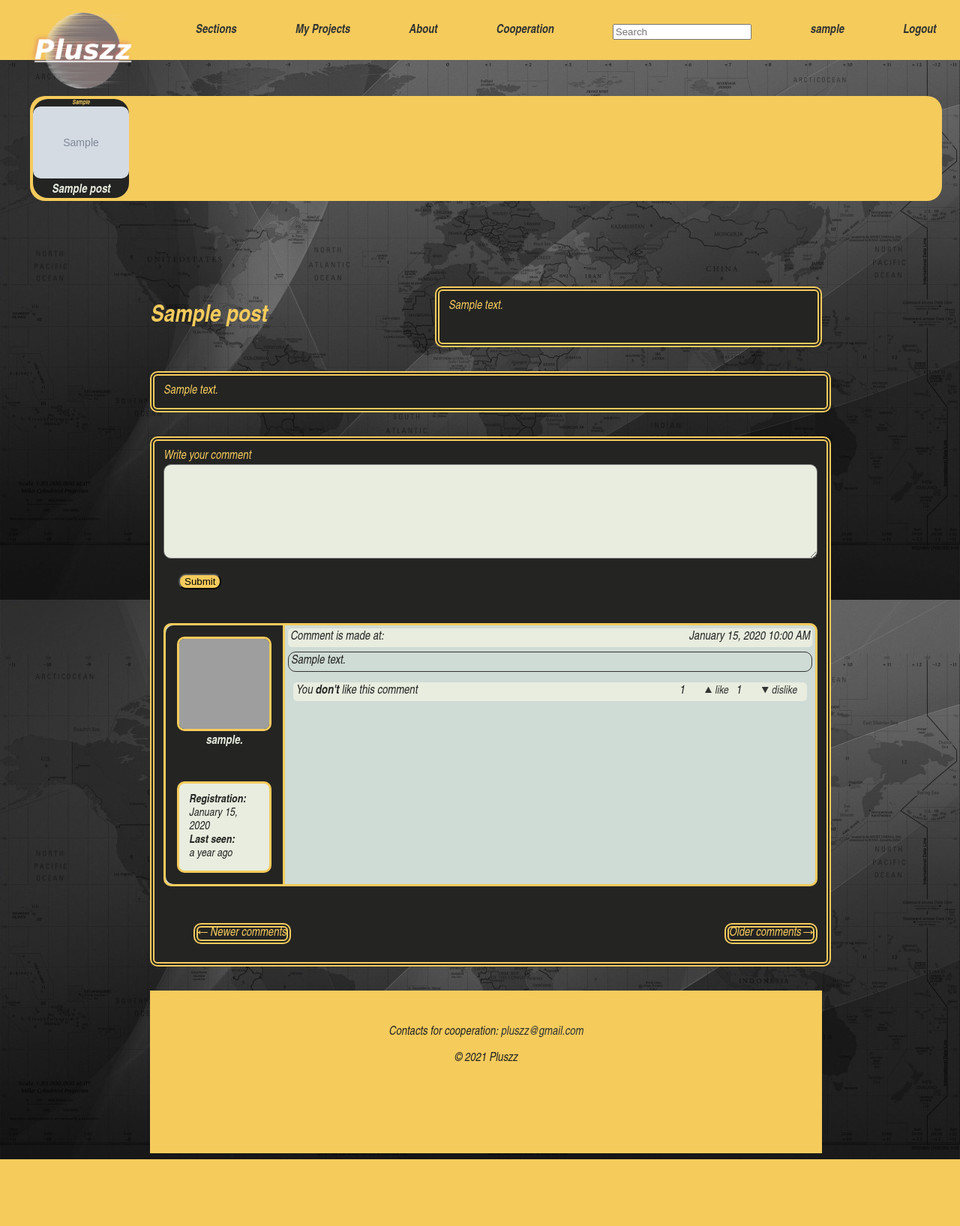
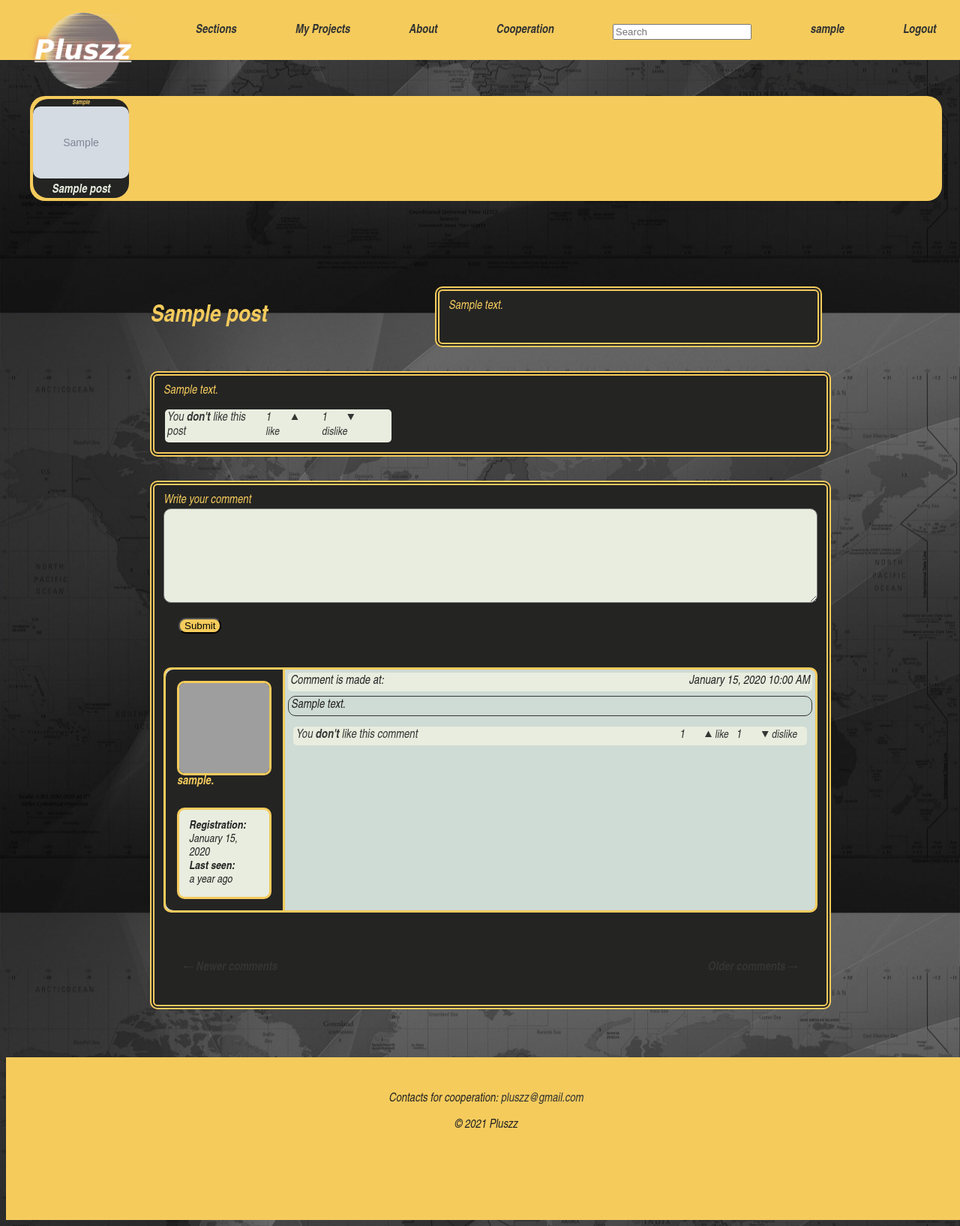
Before and after one commit to rubpluszz/pluszzblog, a Flask app: page /post/1 in a window 1280 px wide. Shown: the whole page at 75% size. Before the commit the page ends 1546 px from the top, so only its background shows below. Run offline with Flask 2, Linux system fonts and the light colour scheme; a user stored in the database is signed in; tables that the repository leaves empty hold one stand-in row (values such as "Sample post"); grey boxes marked "Sample" are stand-in pictures; some libraries are stand-ins or nearby versions; grey boxes are pictures that could not be loaded.

Commit message:
user page

```diff
--- a/app/main/routes.py
+++ b/app/main/routes.py
@@ -9,7 +9,7 @@ from app import db
 from app.models import User, Post, Comments, likes_table_comments
 from app.translate import translate
 from app.main import bp
-from app.main.forms import PostForm, CommentsForm
+from app.main.forms import PostForm, CommentsForm, EmptyForm
 
 @bp.route('/', methods=['GET', 'POST'])
 @bp.route('/index', methods=['GET', 'POST'])
@@ -72,6 +72,23 @@ def post(post_id):
                             title=post.title, post=post, next_url=next_url, prev_url=prev_url, form=form, db=db,
                             comments=comments, locale=locale, user=user, selected_posts=selected_posts)
 
+@bp.route('/liked_post/<int:post_id>')
+@login_required
+def like_post( post_id):
+    post = Post.query.filter_by(id=post_id).first_or_404()
+    current_user.like_this_post(post)
+    db.session.commit()
+    return redirect(url_for('main.post', post_id=post_id))
+
+
+@bp.route('/dislike_comment/<int:post_id>')
+@login_required
+def dislike_post( post_id):
+    post = Post.query.filter_by(id=post_id).first_or_404()
+    current_user.dislike_this_post(post)
+    db.session.commit()
+    return redirect(url_for('main.post', post_id=post_id))
+
 
 @bp.route('/like_comment/<int:comment_id>/<int:post_id>')
 @login_required
@@ -89,6 +106,7 @@ def dislike_comment(comment_id, post_id):
     current_user.dislike_this_comments(comment)
     db.session.commit()
     return redirect(url_for('main.post', post_id=post_id))
+
 
 @bp.route("/about")
 def about():
@@ -109,3 +127,11 @@ def section():
 def cooperation():
     selected_posts = db.session.query(Post).filter(Post.selected_posts==1).all()
     return render_template('coperation.html', selected_posts=selected_posts)
+
+@bp.route('/user/<username>')
+def user(username):
+    user = User.query.filter_by(username=username).first_or_404()
+    liked_posts= user.liked_posts()
+    form = EmptyForm()
+    page = request.args.get('page', 1, type=int)
+    return render_template('user_page.html', user=user, form=form ,liked_posts=liked_posts)
--- a/app/models.py
+++ b/app/models.py
@@ -143,7 +143,10 @@ class User(UserMixin, PaginatedAPIMixin, db.Model):
         digest = md5(self.email.lower().encode('utf-8')).hexdigest()
         return 'https://www.gravatar.com/avatar/{}?d=identicon&s={}'.format(digest, size)
 
-
+    def liked_posts(self):
+        liked = self.liked_post.all()
+        print(liked)
+        return liked
     def this_post_liked(self, post):
         return self.liked_post.filter(likes_table_posts.c.id_post == post.id).count() > 0
 
@@ -231,6 +234,13 @@ class Post(db.Model):
     description = db.Column(db.String(160))#description post
     selected_posts = db.Column(db.Boolean)
 
+    def coin_likes(self,):
+        return db.session.query(likes_table_posts).filter(likes_table_posts.c.id_post == self.id).count()
+
+    def coin_dislikes(self,):
+        return db.session.query(dislikes_table_posts).filter(dislikes_table_posts.c.id_post == self.id).count()
+
+
     def vievs_upper():
         self.vievs = self.c.vievs + 1
 
--- a/app/static/style.css
+++ b/app/static/style.css
@@ -80,6 +80,7 @@ h1{
 div.fixed-sm-bottom{
 	background:#F5CB5C;
 	color: #242423;
+	margin-top: 4em;
 	padding-top: 12px;
 	padding-bottom:100px;
 
@@ -169,10 +170,13 @@ div.post_title-post_discription{
 }
 
 h4.featurette-heading{
-    color:#242423;
+    color:#F5CB5C;
     margin-top: 5px;
     margin-bottom: 5px;
+    margin-right: auto;
+    margin-left: auto;
 }
+
 
 img.featurette-image{
 	border-radius: 0px 20px 20px 0px;
@@ -296,12 +300,6 @@ img.featurette-image{
 	flex-direction:row;
 }
 
-.control-pager>a{
-	color:#F5CB5C;
-	border: 6px double #F5CB5C;
-	text-decoration:none;
-	border-radius: 10px;
-}
 
 .in-post-image{
 	border-radius:10px 10px 10px 10px;
@@ -459,6 +457,7 @@ img.featurette-image{
 
 
 .likes-table{
+	color: #333533;
 	display: flex;
 	flex-direction: row;
 	width: 97%;
@@ -488,3 +487,64 @@ img.featurette-image{
 	margin-top: 4em;
 	margin-bottom: 4em;
 }
+
+.user_table_in_user_page{
+	margin-bottom: 8em;
+	display: flex;
+	flex-direction: row;
+	background: #333533;
+	color: #F5CB5C;
+	border: 3px solid #F5CB5C;
+	border-radius:10px;
+}
+
+
+.avatar-in-user-page{
+	margin-bottom: 2em;
+    margin-top: 2em;
+	margin-left: 2em;
+	margin-right: 5em;
+	border: 3px solid #F5CB5C;
+	border-radius:10px;
+
+}
+
+.user-information-in-usertable a{
+	color: #F5CB5C;
+}
+
+a.user-page-button{
+	font-color: #242423;
+	background: #F5CB5C;
+	margin: 20px;
+	border-radius:15px;
+	padding: 7px;
+	font-weight:bold;
+}
+
+a.user-page-button-disabled{
+	font-color: #333533;
+	background: #242423;
+	margin: 20px;
+	border-radius:15px;
+	padding: 7px;
+	font-weight:bold;
+}
+
+a.user-page-button:hover{
+	background: #242423;
+	margin: 20px;
+	border-radius:15px;
+	padding: 7px;
+	font-weight:bold;
+	color: #F5CB5C;
+}
+
+a.next-disabled{
+	font-color:#CFDBD5;
+}
+
+a.previous-disabled{
+	font-color:#CFDBD5;color:#CFDBD5;
+
+}
--- a/app/templates/_comment.html
+++ b/app/templates/_comment.html
@@ -1,28 +1,29 @@
 
                       <div class="container comment-table">
                         <div class="post-column comment-avatar">
+                          {% set user = User.query.filter_by(id=comment.user_id).first() %}
+                          <a href={{ url_for("main.user", username=user.username) }}>
                             <img class="avatar-in-comments" align="right" data-src="holder.js/500x500/auto" alt="90x90" src="{{ User.query.filter_by(id=comment.user_id).first().avatar(120) }}" data-holder-rendered="true" title="{{ User.query.filter_by(id=comment.user_id).first().status }}">
                             <h4 class="featurette-heading">
-                                <b title="{{ User.query.filter_by(id=comment.user_id).first().status }}">{{ User.query.filter_by(id=comment.user_id).first().username }}.</b>
+                                <b title="{{ User.query.filter_by(id=comment.user_id).first().status }}">{{ user.username }}.</b>
                             </h4>
-                                <br>
                                 <br>
                                 <div class="usr-information-in-comments" id="usr-inf-1" title="{{ User.query.filter_by(id=comment.user_id).first().status }}">
                                     <b>Registration:</b><br>
-                                    {{ moment(User.query.filter_by(id=comment.user_id).first().regidtretion_time).format('LL') }}<br>
-                                    {% if User.query.filter_by(id=comment.user_id).first().last_seen %}
-                                    <b>Last seen:</b><br>
-                                    <div>{{ moment(User.query.filter_by(id=comment.user_id).first().last_seen).fromNow() }}</div>
+                                    {{ moment(user.regidtretion_time).format('LL') }}<br>
+                                    {% if user.last_seen %}
+                                      <b>Last seen:</b><br>
+                                      <div>{{ moment(user.last_seen).fromNow() }}</div>
                                     {% endif %}
                                 </div>
-
+                          </a>
                         </div>
                         <div class="comment-body">
                             <div class="comment-is-made-at" id="cooment-time">
 
                               <div class="first-column">Comment is made at:</div>
                               <div class="last-column">
-                                {{ moment(User.query.filter_by(id=comment.user_id).first().regidtretion_time).format('LLL') }}
+                                {{ moment(user.regidtretion_time).format('LLL') }}
                               </div>
 
                             </div>
--- a/app/templates/auth/login.html
+++ b/app/templates/auth/login.html
@@ -3,12 +3,14 @@
 
 {% block app_content %}
     <h1>{{ _('Sign In') }}</h1>
-    <form class="login-form">
+    <form action="" class="login-form" method="post" novalidate="">
+            {{ form.hidden_tag() }}
             {{ form.username.label }}
             {{ form.username() }}
             {{ form.password.label }}
             {{ form.password() }}
-            <div>{{ form.remember_me() }} {{form.remember_me.label}} </div>
+            <div>{{ form.remember_me() }} {{ form.remember_me.label }} </div>
+            {{ form.submit() }}
     </form>
     <br>
     <div class=go-to-reg>
--- a/app/templates/base.html
+++ b/app/templates/base.html
@@ -13,13 +13,13 @@
       {% endif %}
     </title>
 
-    <link rel="stylesheet" href="{{ url_for('static', filename='style.css', v=3.418) }}">
+    <link rel="stylesheet" href="{{ url_for('static', filename='style.css', v=3.465) }}">
 
   </head>
 
   <body class="static-background" style="background: url({{url_for('static', filename='background.jpg')}}); width:100%; height:100%; background-attachment: fixed;
     background-position: center;
-    background-repeat: no-repeat;
+    background-repeat: no-repeat
     background-size: cover;
     font-family: Nimbus Sans Narrow,'Droid Sans', monospace;
     font-style: italic;
@@ -57,7 +57,7 @@
           </div>
             {% if not current_user.is_anonymous %}
           <div class="navbar-li current_user navbar-menu" id="current_user">
-                <a href="{{ url_for('main.blog') }}">
+                <a href="{{ url_for('main.user', username=current_user.username) }}">
                    {{ current_user.username }}
                 </a>
                         </div>
--- a/app/templates/post.html
+++ b/app/templates/post.html
@@ -12,8 +12,31 @@
 	  <div class="post-body"  id="post_body">
 	  	<div class="post-text">
 			{{ post.body }}
+			<div class="likes-table">
+			  <div class="likes-display">
+                {% if user.this_post_disliked(post) %}
+                  You <b>don't</b> like this post
+                {% else %}
+                  This post like {% if user.this_post_liked(post) %}
+                                    <b>you and </b>{{ post.coin_likes()-1 }}
+                                 {% else %}
+                                    {{ post.coin_likes()}}
+                                 {% endif %}
+                                    user{% if post.coin_likes()-1%10!=1  %}s{% endif %}
+                                 {% endif %}
+             </div>
+               <div class="container">
+                 <div  class="like-form">
+                   {{ post.coin_likes() }} <a class="like-button" href="{{ url_for('main.like_post', post_id=post.id) }}"> ▲ like </a>
+                 </div>
+                 <div  class="like-form">
+                   {{ post.coin_dislikes() }} <a class="like-button" href="{{ url_for('main.dislike_post', post_id=post.id) }}"> ▼ dislike </a>
+                 </div>
+               </div>
+            </div>
 		</div>
 	  </div>
+	</div>
 
 	  <div class="comments" id="comments">
 		{% if not current_user.is_anonymous %}
@@ -37,20 +60,15 @@
 			<br>
 			<br>
 		  {% endfor %}
-		  <ul class="index-pager pager" id="index-pager">
-            <li class="previous{% if not prev_url %} disabled{% endif %} control-pager">
-			  <a href="{{ prev_url or '#' }}"S>
+		  <div class="index-pager pager" id="index-pager">
+			  <a class="user-page-button{% if next_url==None %}-disabled{% endif %}" href="{{ prev_url or '#' }}"S>
 			    <span aria-hidden="true" ">&larr;</span> {{ _('Newer comments') }}
               </a>
-            </li>
-            <li class="next{% if not next_url %} disabled{% endif %} control-pager">
-              <a href="{{ next_url or '#' }}">
+              <a class="user-page-button{% if next_url==None %}-disabled{% endif %}" href="{{ next_url or '#' }}">
                  {{ _('Older comments') }} <span aria-hidden="true">&rarr;</span>
               </a>
-            </li>
-          </ul>
+          </div>
 	    </div>
 	  </div>
-
 	</div>
 {% endblock %}
```
Also changed, not shown: app/templates/auth/register.html (+37 -5 lines), app/templates/index.html (+4 -12 lines), app/templates/user_page.html (+35 -2 lines).
